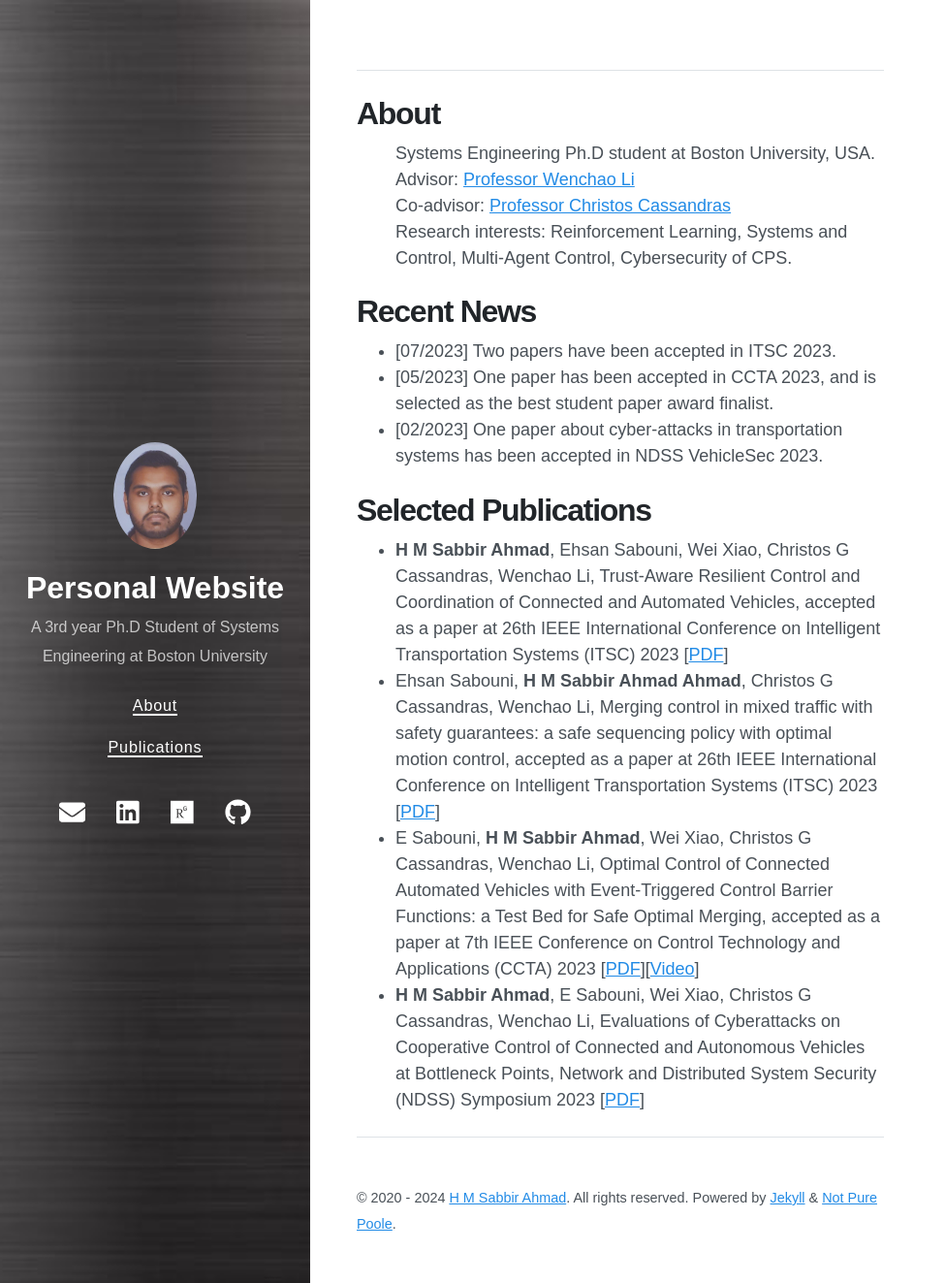
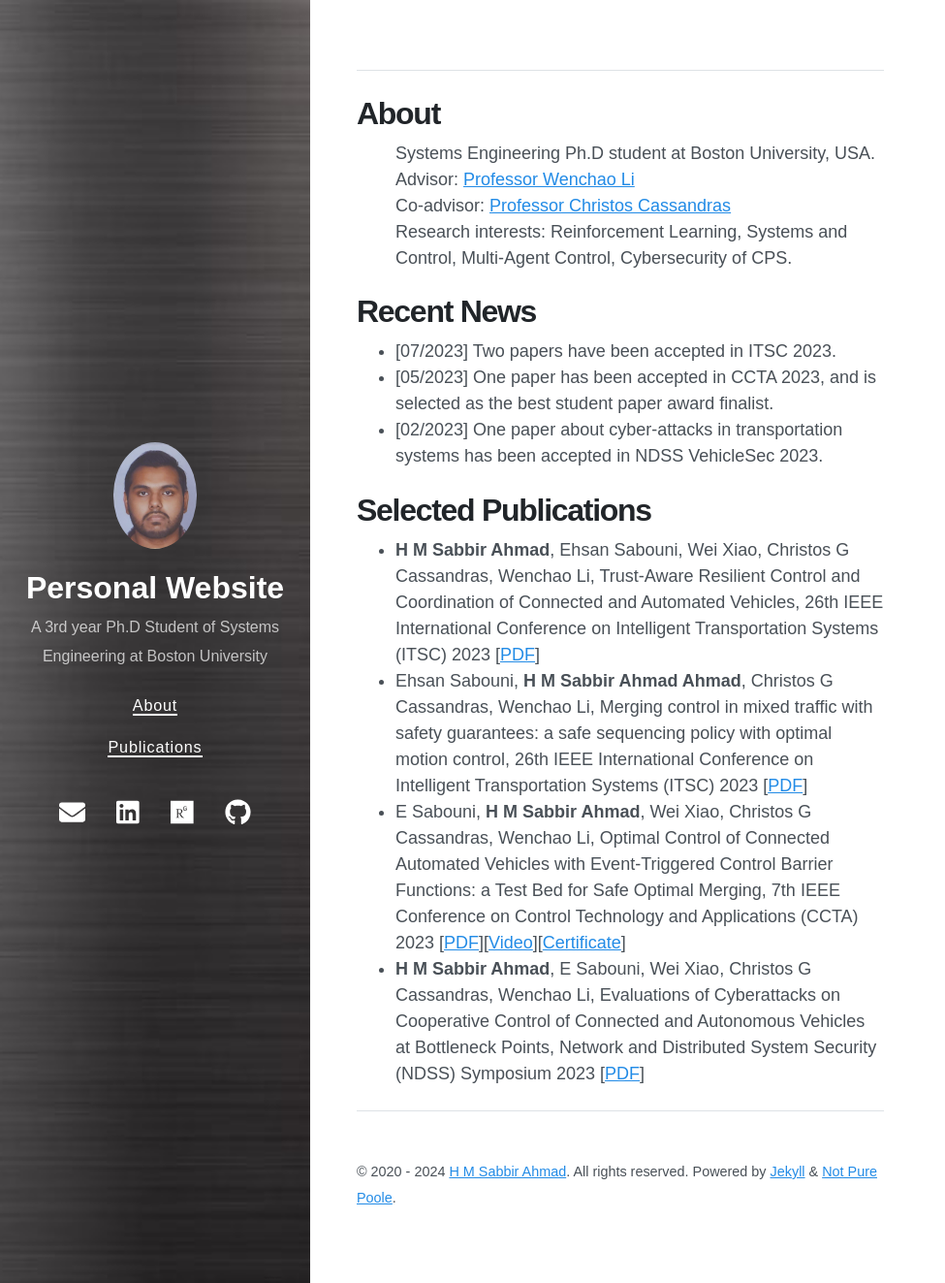
Before and after one commit to SabbirAhmad26/sabbirahmad26.github.io, a Jekyll site: the page built from README.md, in a window 1280 px wide and 1323 px high. Shown: the whole window at 97% size, without its empty margins (0-975 px from the left). Built offline with Jekyll 4.4.1, drawn with Linux system fonts in a browser that asks for light colours; nearby versions of some CDN libraries; our own code applies the rules of GitHub Pages for plain Markdown files.

Commit message:
Update home.html

```diff
--- a/_layouts/home.html
+++ b/_layouts/home.html
@@ -38,9 +38,9 @@
              <!--div class="content"-->
                <div class="scroll">
           <ul>
-            <li> <b>H M Sabbir Ahmad</b>, Ehsan Sabouni, Wei Xiao, Christos G Cassandras, Wenchao Li, Trust-Aware Resilient Control and Coordination of Connected and Automated Vehicles, accepted as a paper at 26th IEEE International Conference on Intelligent Transportation Systems (ITSC) 2023 [<a href="https://arxiv.org/pdf/2305.16818.pdf" target="_blank">PDF</a>] </li>
-            <li> Ehsan Sabouni, <b>H M Sabbir Ahmad Ahmad</b>, Christos G Cassandras, Wenchao Li, Merging control in mixed traffic with safety guarantees: a safe sequencing policy with optimal motion control, accepted as a paper at 26th IEEE International Conference on Intelligent Transportation Systems (ITSC) 2023 [<a href="https://arxiv.org/pdf/2305.16725.pdf" target="_blank">PDF</a>] </li>
-            <li> E Sabouni, <b>H M Sabbir Ahmad</b>, Wei Xiao, Christos G Cassandras, Wenchao Li, Optimal Control of Connected Automated Vehicles with Event-Triggered Control Barrier Functions: a Test Bed for Safe Optimal Merging, accepted as a paper at 7th IEEE Conference on Control Technology and Applications (CCTA) 2023 [<a href="https://arxiv.org/pdf/2306.01871.pdf" target="_blank">PDF</a>][<a href="https://www.youtube.com/watch?v=qwhLjEskPS8&t=9s" target="_blank">Video</a>] </li>
+            <li> <b>H M Sabbir Ahmad</b>, Ehsan Sabouni, Wei Xiao, Christos G Cassandras, Wenchao Li, Trust-Aware Resilient Control and Coordination of Connected and Automated Vehicles, 26th IEEE International Conference on Intelligent Transportation Systems (ITSC) 2023 [<a href="https://arxiv.org/pdf/2305.16818.pdf" target="_blank">PDF</a>] </li>
+            <li> Ehsan Sabouni, <b>H M Sabbir Ahmad Ahmad</b>, Christos G Cassandras, Wenchao Li, Merging control in mixed traffic with safety guarantees: a safe sequencing policy with optimal motion control, 26th IEEE International Conference on Intelligent Transportation Systems (ITSC) 2023 [<a href="https://arxiv.org/pdf/2305.16725.pdf" target="_blank">PDF</a>] </li>
+            <li> E Sabouni, <b>H M Sabbir Ahmad</b>, Wei Xiao, Christos G Cassandras, Wenchao Li, Optimal Control of Connected Automated Vehicles with Event-Triggered Control Barrier Functions: a Test Bed for Safe Optimal Merging, 7th IEEE Conference on Control Technology and Applications (CCTA) 2023 [<a href="https://arxiv.org/pdf/2306.01871.pdf" target="_blank">PDF</a>][<a href="https://www.youtube.com/watch?v=qwhLjEskPS8&t=9s" target="_blank">Video</a>][<a href="https://arxiv.org/pdf/2306.01871.pdf" target="_blank">Certificate</a>] </li>
             <li> <b>H M Sabbir Ahmad</b>, E Sabouni, Wei Xiao, Christos G Cassandras, Wenchao Li, Evaluations of Cyberattacks on Cooperative Control of Connected and Autonomous Vehicles at Bottleneck Points, Network and Distributed System Security (NDSS) Symposium 2023 [<a href="https://www.ndss-symposium.org/wp-content/uploads/2023/02/vehiclesec2023-23082-paper.pdf" target="_blank">PDF</a>] </li>
           </ul>
         </div>
```
